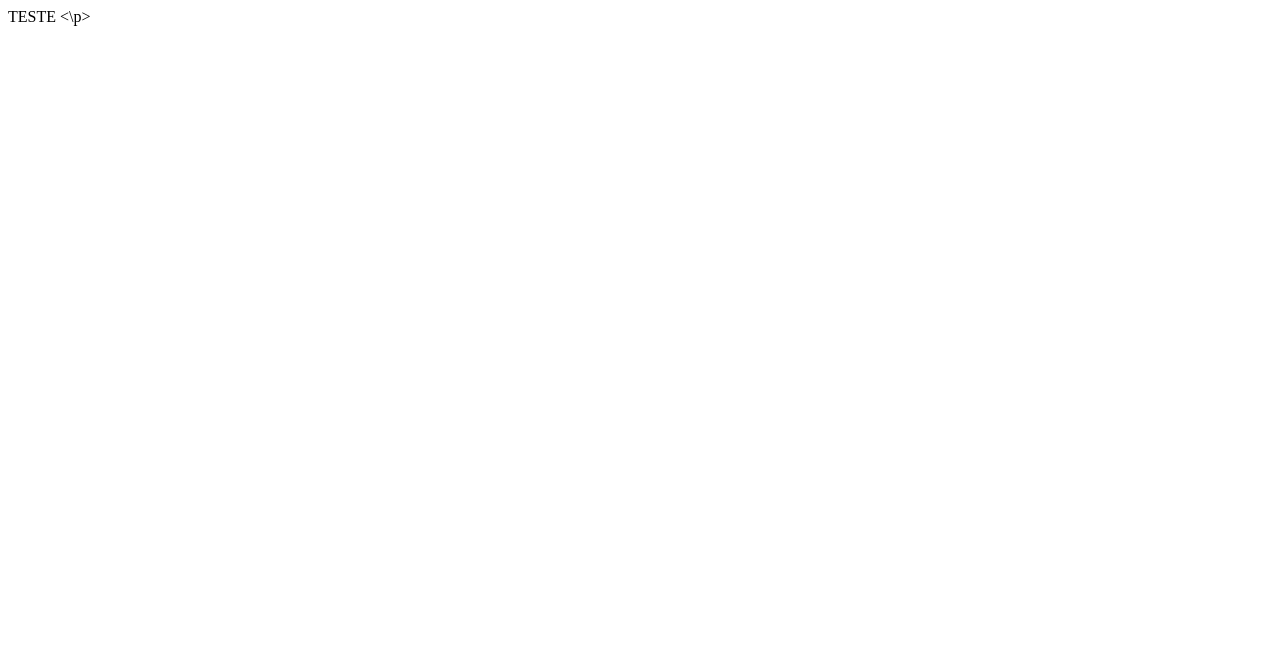
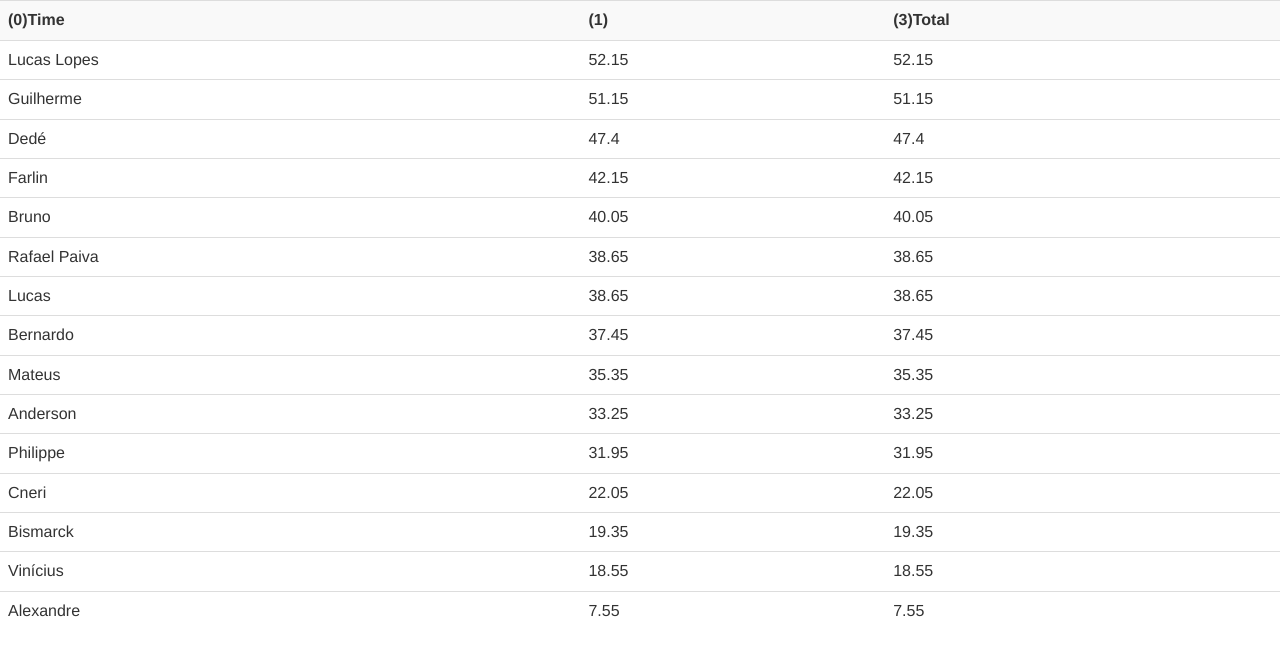
Before and after one commit to guineri/-guineri.github.io, a plain HTML site: page index.html in a window 1280 px wide. Drawn offline with nearby package versions, Linux system fonts and the light colour scheme.

Commit message:
initial files

```diff
--- /dev/null
+++ b/data.json
@@ -0,0 +1 @@
+[{"(0)Time": "Lucas Lopes", "(1)": "52.15", "(3)Total": "52.15"}, {"(0)Time": "Guilherme", "(1)": "51.15", "(3)Total": "51.15"}, {"(0)Time": "Ded\u00e9", "(1)": "47.4", "(3)Total": "47.4"}, {"(0)Time": "Farlin", "(1)": "42.15", "(3)Total": "42.15"}, {"(0)Time": "Bruno", "(1)": "40.05", "(3)Total": "40.05"}, {"(0)Time": "Rafael Paiva", "(1)": "38.65", "(3)Total": "38.65"}, {"(0)Time": "Lucas", "(1)": "38.65", "(3)Total": "38.65"}, {"(0)Time": "Bernardo", "(1)": "37.45", "(3)Total": "37.45"}, {"(0)Time": "Mateus", "(1)": "35.35", "(3)Total": "35.35"}, {"(0)Time": "Anderson", "(1)": "33.25", "(3)Total": "33.25"}, {"(0)Time": "Philippe", "(1)": "31.95", "(3)Total": "31.95"}, {"(0)Time": "Cneri", "(1)": "22.05", "(3)Total": "22.05"}, {"(0)Time": "Bismarck", "(1)": "19.35", "(3)Total": "19.35"}, {"(0)Time": "Vin\u00edcius", "(1)": "18.55", "(3)Total": "18.55"}, {"(0)Time": "Alexandre", "(1)": "7.55", "(3)Total": "7.55"}]
--- a/index.html
+++ b/index.html
@@ -1 +1,29 @@
-<p> TESTE <\p>
+<link href="https://maxcdn.bootstrapcdn.com/bootstrap/3.3.7/css/bootstrap.min.css" rel="stylesheet">
+<script src="https://ajax.googleapis.com/ajax/libs/jquery/3.1.1/jquery.min.js"></script>
+<script src="https://maxcdn.bootstrapcdn.com/bootstrap/3.3.7/js/bootstrap.min.js"></script>
+<script type="text/javascript">
+	var data;
+	$.getJSON("data.json", function(json) {
+    	console.log(json); // this will show the info it in firebug console
+		data = json
+	});
+
+$(document).ready(function () {
+    var html = '<table class="table table-striped">';
+    html += '<tr>';
+    var flag = 0;
+    $.each(data[0], function(index, value){
+        html += '<th>'+index+'</th>';
+    });
+    html += '</tr>';
+     $.each(data, function(index, value){
+         html += '<tr>';
+        $.each(value, function(index2, value2){
+            html += '<td>'+value2+'</td>';
+        });
+        html += '<tr>';
+     });
+     html += '</table>';
+     $('body').html(html);
+});
+</script>
```
